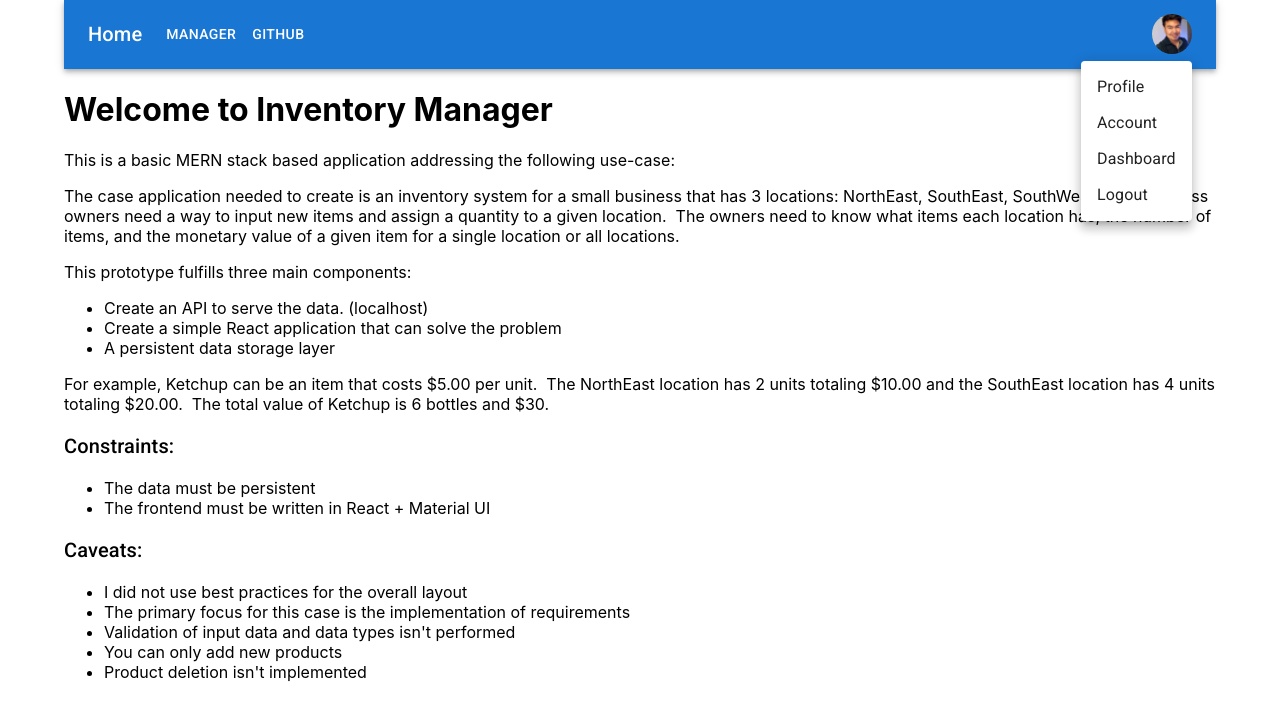
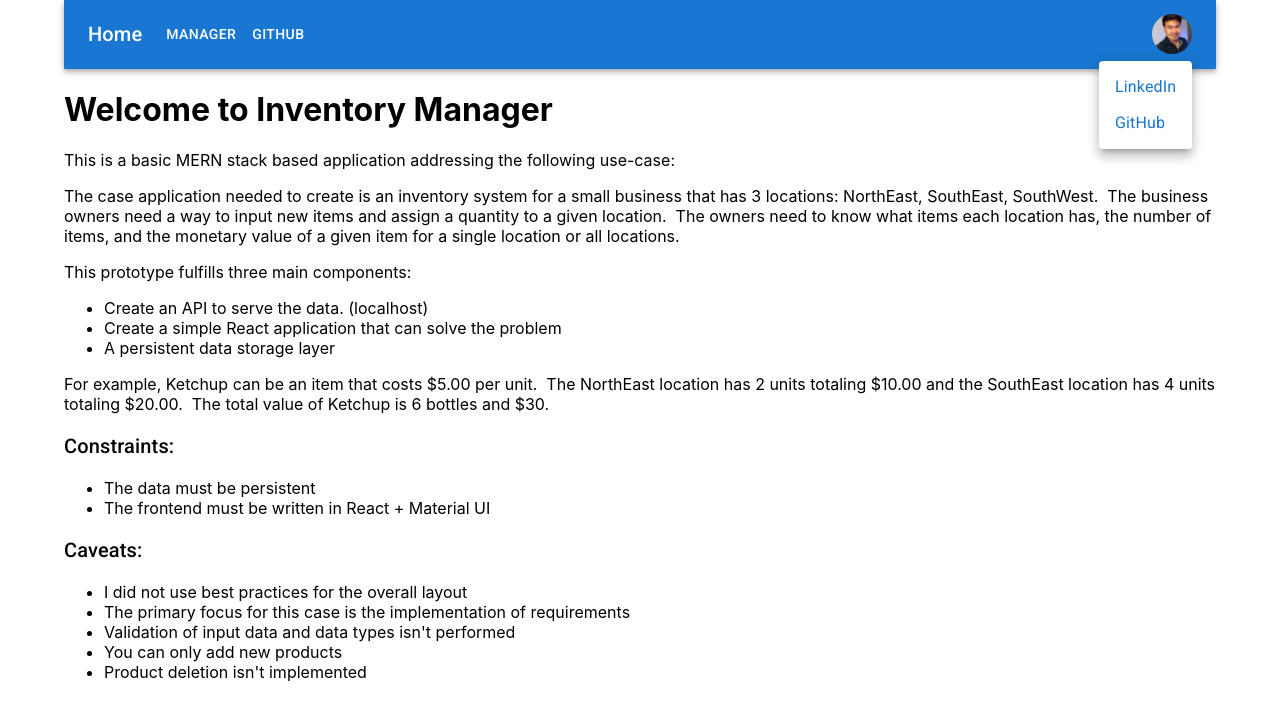
Before and after one commit to frodolfo/inventory-system, a React (Create React App) app in the folder client/: page / in a window 1280 px wide. Both pictures are taken after a click on the button "Open settings". Shown: the top 720 px of the page. Built offline with nearby package versions, Linux system fonts and the light colour scheme.

Commit message:
Added social media links to profile dropdown

```diff
--- a/client/src/components/Navigation/Navigation.js
+++ b/client/src/components/Navigation/Navigation.js
@@ -7,6 +7,7 @@ import {
   Button,
   Container,
   IconButton,
+  Link,
   Menu,
   MenuItem,
   Toolbar,
@@ -27,7 +28,16 @@ const pages = [
     url: "/github",
   },
 ];
-const settings = ["Profile", "Account", "Dashboard", "Logout"];
+const settings = [
+  {
+    name: "LinkedIn",
+    url: "https://www.linkedin.com/in/fredrodolfo/",
+  },
+  {
+    name: "GitHub",
+    url: "https://github.com/frodolfo",
+  },
+];
 
 const Navigation = () => {
   const [anchorElNav, setAnchorElNav] = React.useState(null);
@@ -47,7 +57,8 @@ const Navigation = () => {
     navigate(url);
   };
 
-  const handleCloseUserMenu = () => {
+  const handleCloseUserMenu = (e) => {
+    e.preventDefault();
     setAnchorElUser(null);
   };
 
@@ -151,8 +162,15 @@ const Navigation = () => {
               onClose={handleCloseUserMenu}
             >
               {settings.map((setting) => (
-                <MenuItem key={setting} onClick={handleCloseUserMenu}>
-                  <Typography textAlign="center">{setting}</Typography>
+                <MenuItem key={setting.name}>
+                  <Link
+                    href={setting.url}
+                    underline="none"
+                    target="_blank"
+                    rel="noreferrer"
+                  >
+                    <Typography textAlign="center">{setting.name}</Typography>
+                  </Link>
                 </MenuItem>
               ))}
             </Menu>
```
